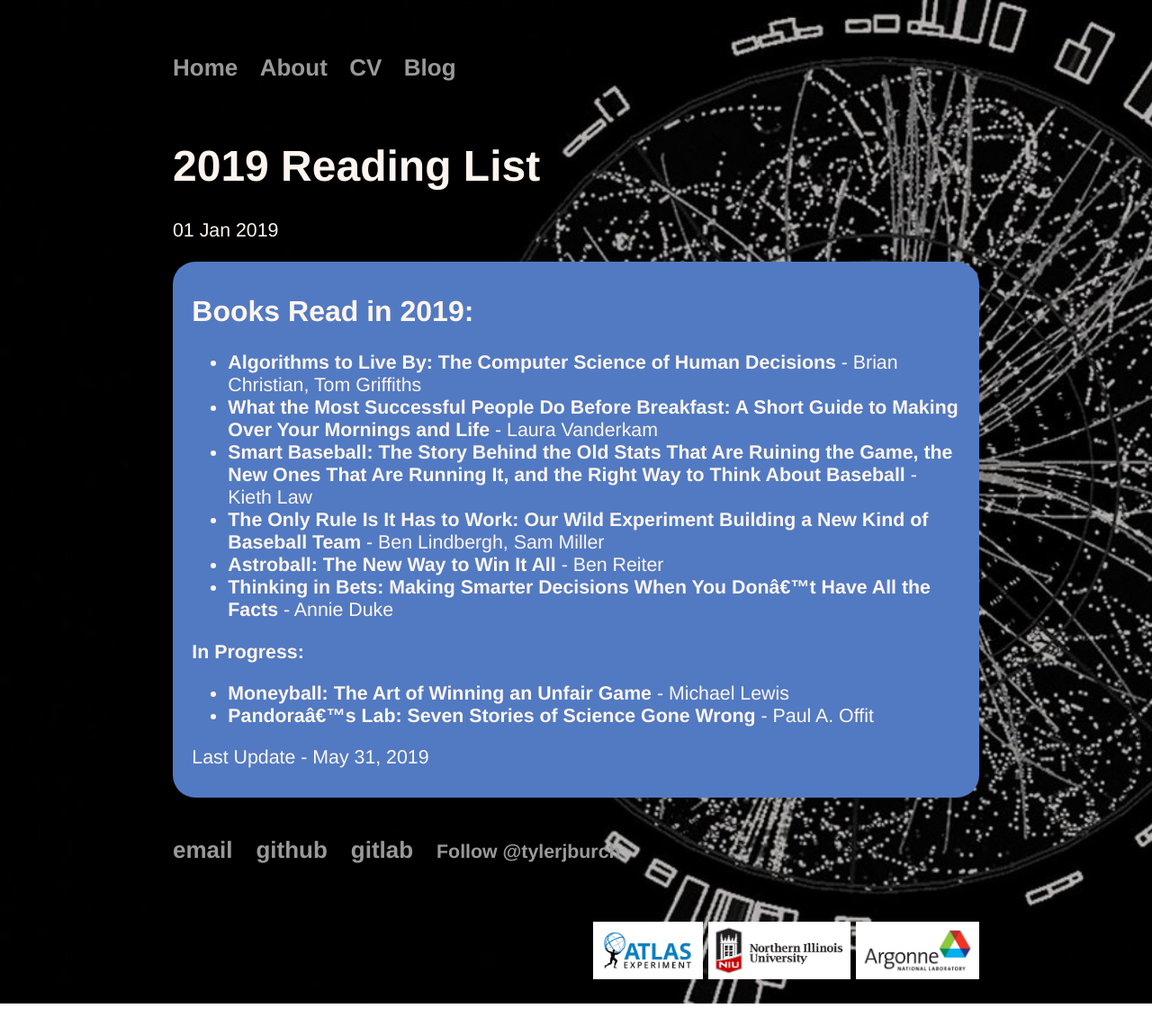
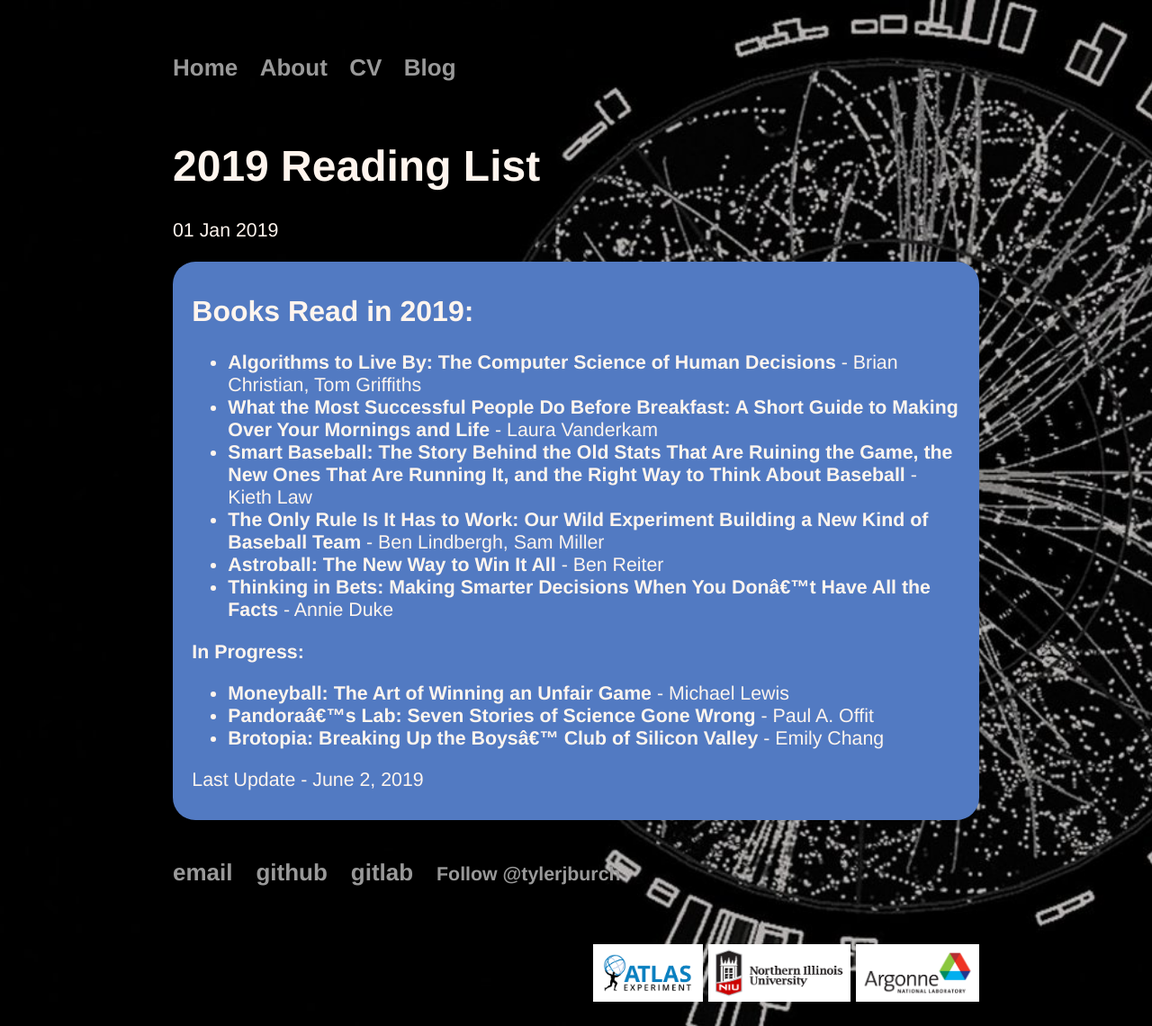
Before and after one commit to tjburch/tjburch.github.io, a Jekyll site: the page built from _posts/2019-01-01-2019readinglist.md, in a window 1280 px wide. Shown: the whole page at 90% size. Built offline with Jekyll 4.4.1, drawn with Linux system fonts in a browser that asks for light colours; comment, search, counter and statistics services are not loaded; before the commit the page ends 1116 px from its top, so only the background shows below that.

Commit message:
Add brotopia

```diff
--- a/_posts/2019-01-01-2019readinglist.md
+++ b/_posts/2019-01-01-2019readinglist.md
@@ -20,5 +20,6 @@ tags: [misc]
 
 - __Moneyball: The Art of Winning an Unfair Game__ - Michael Lewis
 - __Pandora’s Lab: Seven Stories of Science Gone Wrong__ - Paul A. Offit
+- __Brotopia: Breaking Up the Boys' Club of Silicon Valley__ - Emily Chang
 
-Last Update - May 31, 2019
+Last Update - June 2, 2019
```
